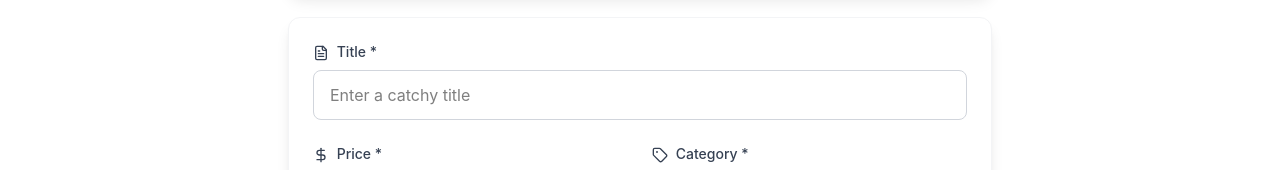
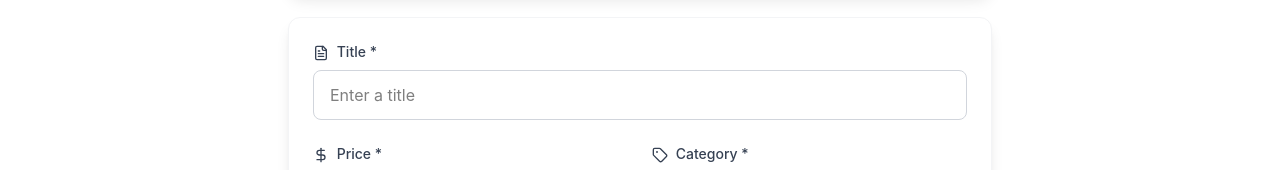
Before and after one commit to BugSlayersC5/Adify-App, a React (Vite) app: page /post-advert in a window 1280 px wide. Shown: the part 402-572 px from the top of the page. Built offline with nearby package versions, Linux system fonts and the light colour scheme; no server answers.

Commit message:
update on postad page

```diff
--- a/src/pages/PostAdvertPage.jsx
+++ b/src/pages/PostAdvertPage.jsx
@@ -92,7 +92,7 @@ export default function PostAdvertPage() {
                     name="title"
                     required
                     className="input-field"
-                    placeholder="Enter a catchy title"
+                    placeholder="Enter a title"
                   />
                 </div>
 
```
